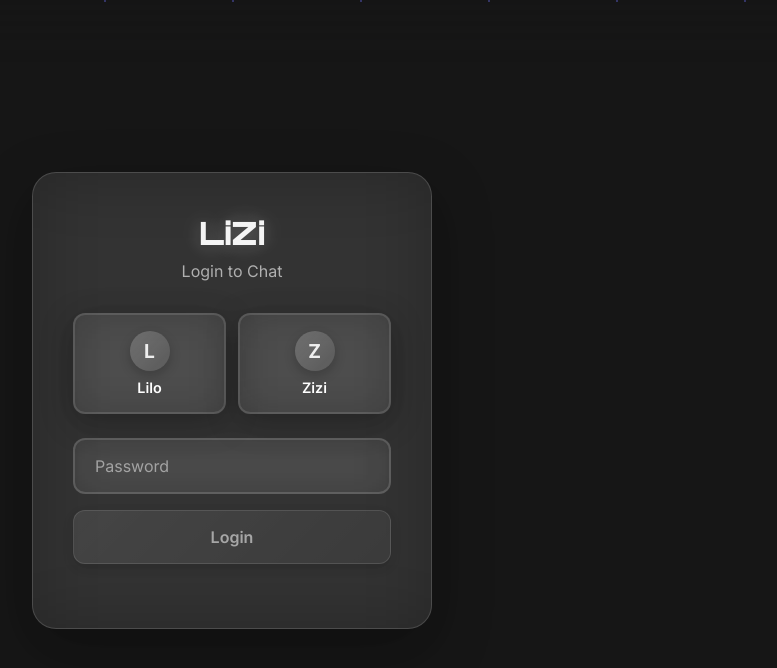
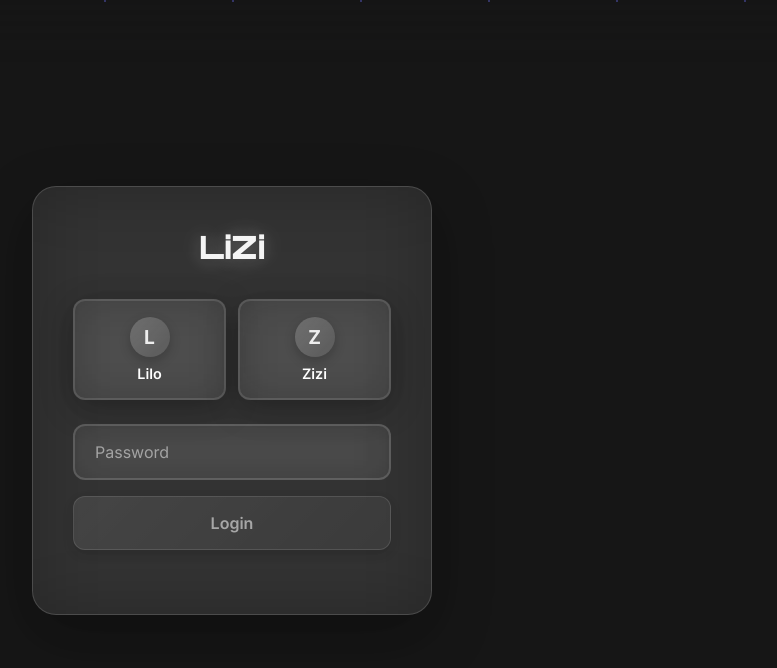
Before and after one commit to KQGP/kqgp.github.io, a plain HTML site: page index.html in a window 1280 px wide. Shown: the whole page, without its empty margins (408-1185 px from the left). Drawn offline with Linux system fonts and the light colour scheme; no server answers.

Commit message:
Update index.html

```diff
--- a/index.html
+++ b/index.html
@@ -841,7 +841,6 @@
     <div class="login-box">
       <div class="login-header">
         <div class="login-title">LiZi</div>
-        <div class="login-subtitle">Login to Chat</div>
       </div>
       <form id="loginForm" class="login-form">
         <div class="user-buttons">
```
